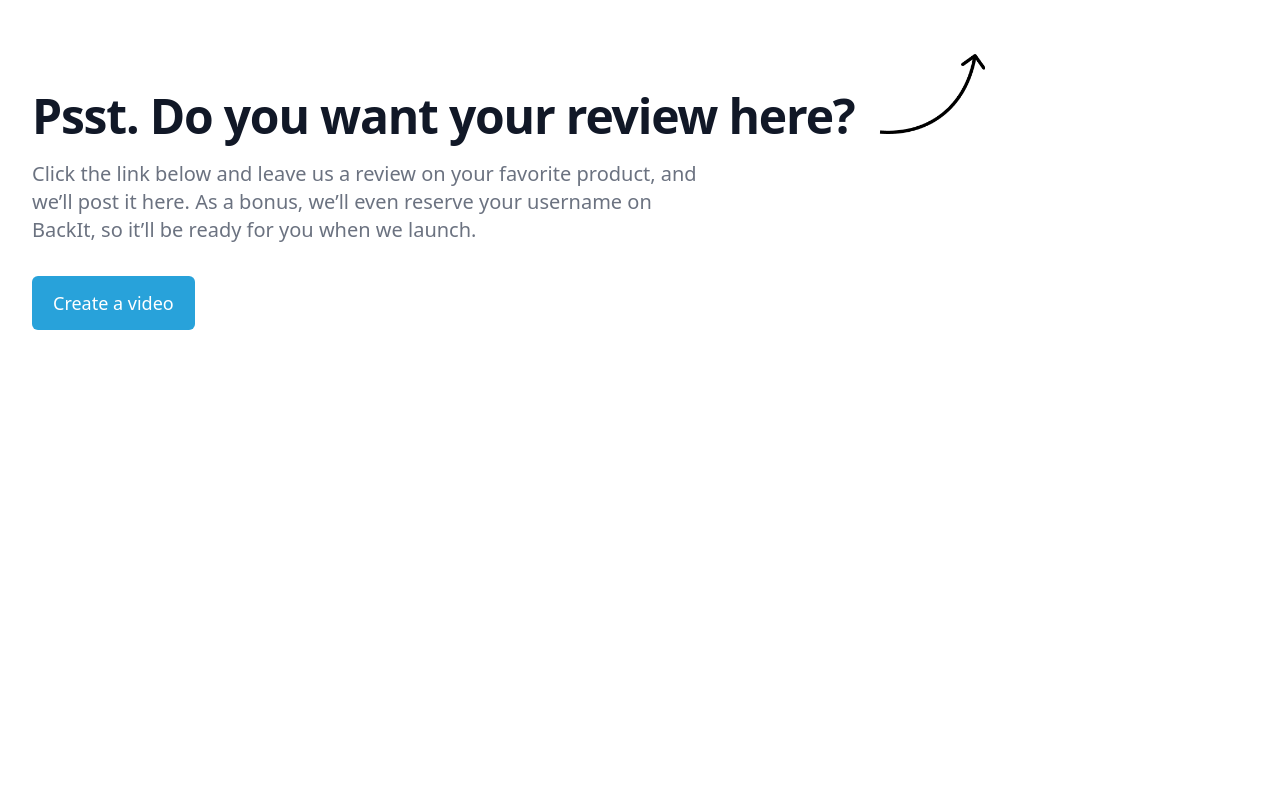
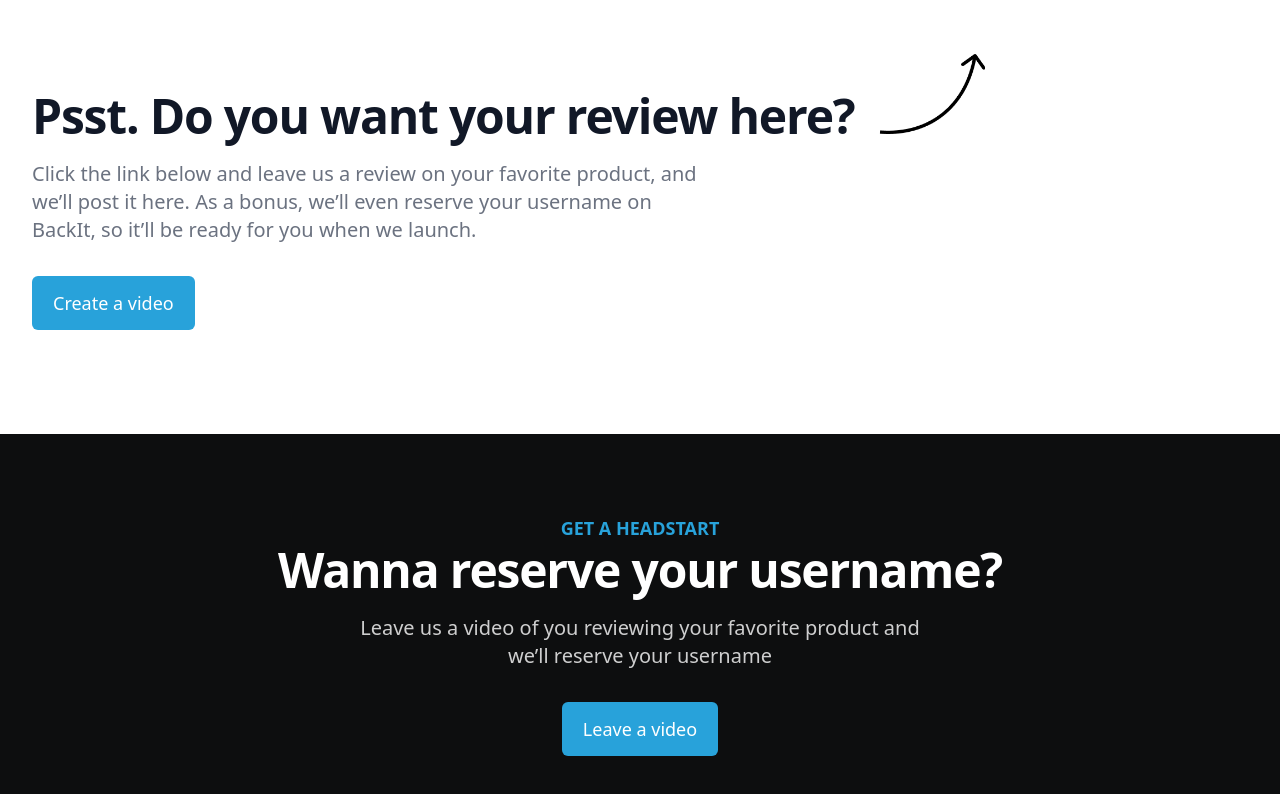
Before and after one commit to BackitInc/landing-page, a Nuxt app: page / in a window 1280 px wide. Shown: the part 1598-2392 px from the top of the page. Before the commit the page ends 2032 px from the top, so only its background shows below. Built offline with nearby package versions, Linux system fonts and the light colour scheme.

Commit message:
LANDING-5 Fin

```diff
--- a/components/common/commonCta.vue
+++ b/components/common/commonCta.vue
@@ -1,18 +1,24 @@
 <template>
     <div>
-        <div class="mx-auto max-w-6xl py-16 px-4 text-center sm:py-20 sm:px-6 lg:px-8">
+        <div class="mx-auto max-w-6xl text-center">
             <div class="text-center">
                 <h2 class="text-lg font-semibold text-primary uppercase">
                     {{ miniTitle }}
                 </h2>
-                <p class="mt-1 text-4xl font-bold tracking-tight text-gray-900 lg:text-5xl">
+                <p
+                    :class="theme === 'dark' ? 'text-white' : 'text-gray-900'"
+                    class="mt-1 text-4xl font-bold tracking-tight lg:text-5xl"
+                >
                     {{ title }}
                 </p>
-                <p class="mx-auto mt-5 max-w-xl text-xl text-gray-500">
+                <p
+                    :class="theme === 'dark' ? 'text-white/[.8]' : 'text-gray-900'"
+                    class="mx-auto mt-5 max-w-xl text-xl"
+                >
                     {{ sub }}
                 </p>
             </div>
-            <a v-if="hasButton" href="#" class="mt-8 inline-flex w-full items-center justify-center rounded-md border border-transparent bg-white px-5 py-3 text-base font-medium text-indigo-600 hover:bg-indigo-50 sm:w-auto">
+            <a v-if="hasButton" href="#" class="mt-8 inline-flex w-full items-center justify-center rounded-md border border-transparent bg-primary px-5 py-3 text-lg font-medium text-white hover:bg-primary-dark sm:w-auto">
                 {{ buttonText }}
             </a>
         </div>
@@ -45,7 +51,12 @@ export default {
             type: Boolean,
             required: false,
             default: false
-        }
+        },
+        theme: {
+            type: String,
+            required: false,
+            default: 'light'
+        },
     }
 }
 </script>
--- a/pages/index.vue
+++ b/pages/index.vue
@@ -6,6 +6,7 @@
                 :mini-title="cta1.miniTitle"
                 :title="cta1.title"
                 :sub="cta1.sub"
+                class="py-16 px-4 sm:py-20 sm:px-6 lg:px-8"
             />
             <carousel />
             <div class="mx-auto max-w-screen-2xl py-12 px-4 text-center sm:py-14 sm:px-6 lg:px-8">
@@ -19,13 +20,23 @@
                     <p class="max-w-2xl mt-5 text-xl text-gray-500">
                         Click the link below and leave us a review on your favorite product, and we’ll post it here. As a bonus, we’ll even reserve your username on BackIt, so it’ll be ready for you when we launch.
                     </p>
-                    <a href="#" class="mt-8 inline-flex items-center rounded-md border border-transparent bg-primary px-5 py-3 text-base font-medium text-white hover:bg-primary-dark sm:w-auto md:text-lg">
+                    <a href="#" class="mt-8 inline-flex items-center rounded-md border border-transparent bg-primary px-10 py-3 text-base font-medium text-white hover:bg-primary-dark sm:w-auto md:px-5 md:text-lg">
                         Create a video
                     </a>
                 </div>
             </div>
         </div>
-
+        <!--Footer-->
+        <div class="bg-brand-black py-16 px-4 sm:py-20 sm:px-6 lg:px-8">
+            <common-cta
+                :mini-title="cta2.miniTitle"
+                :title="cta2.title"
+                :sub="cta2.sub"
+                :button-text="cta2.buttonText"
+                :has-button="true"
+                :theme="'dark'"
+            />
+        </div>
     </div>
 </template>
 
@@ -43,6 +54,12 @@ export default {
                 miniTitle: 'authentic content',
                 title: 'Backit is the TikTok of product reviews. We are private, community driven, product review site.',
                 sub: 'No more bots, no more influencers. Just authentic reviews. Click a video below to check out some of out favorites!',
+            },
+            cta2: {
+                miniTitle: 'get a headstart',
+                title: 'Wanna reserve your username?',
+                sub: 'Leave us a video of you reviewing your favorite product and we’ll reserve your username',
+                buttonText: 'Leave a video'
             }
         }
     }
```
